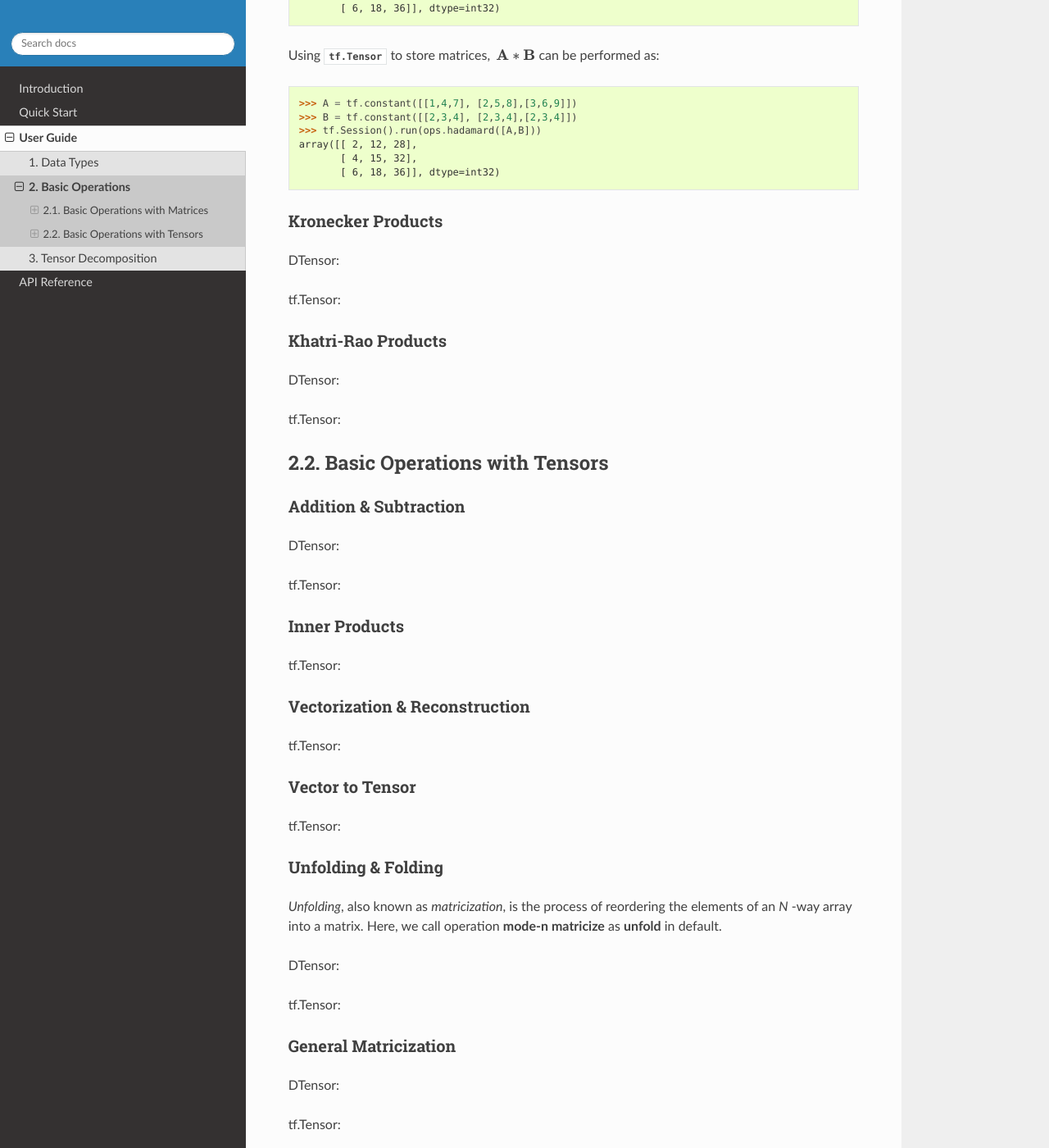
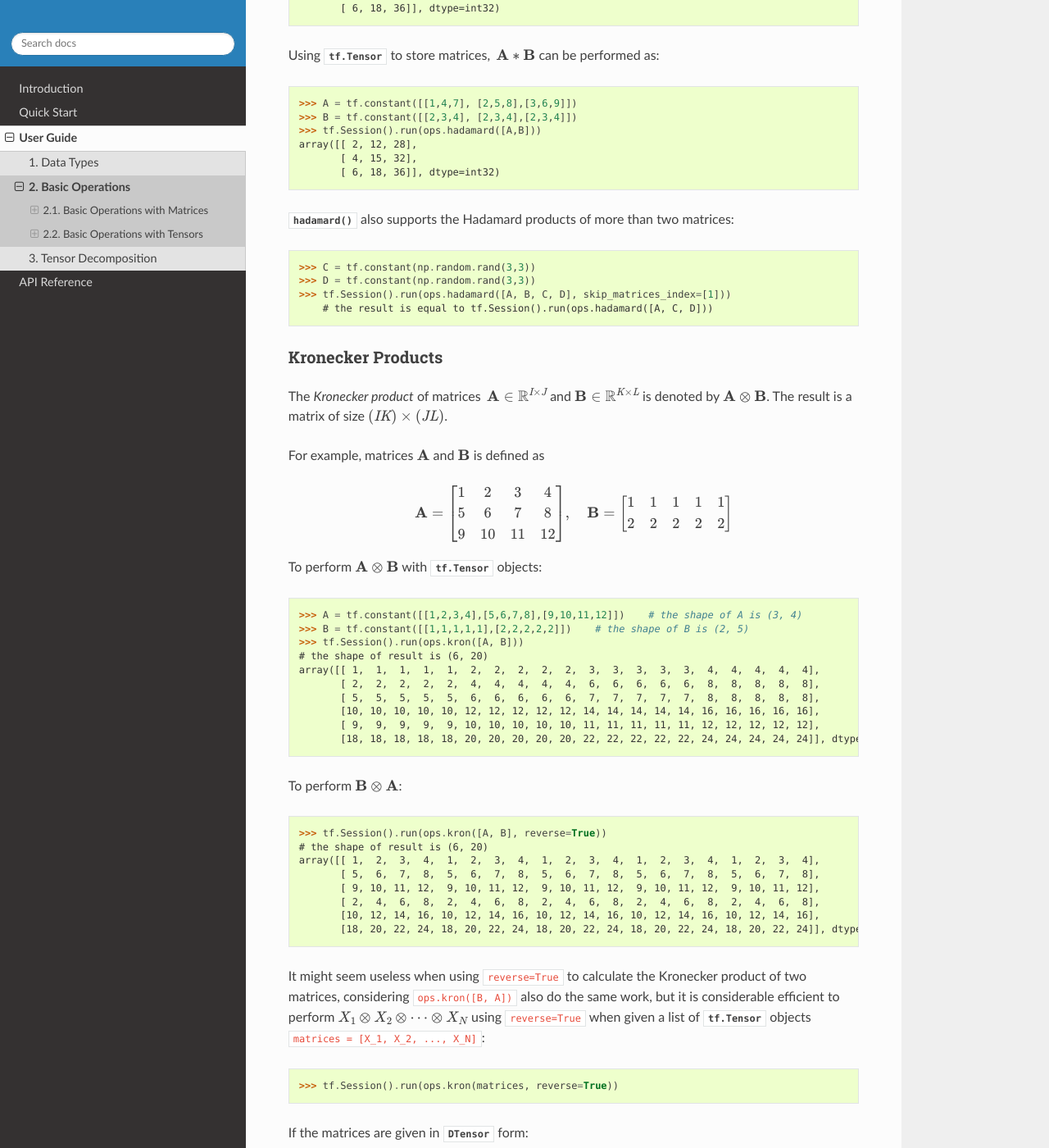
Before and after one commit to Large-Scale-Tensor-Decomposition/TensorD, a Sphinx documentation site: the page built from docs/source/guide_basic_ops.rst, in a window 1280 px wide and 1400 px high, scrolled down 949 px. Shown: the whole window at 82% size. Built offline with Sphinx 7.4.7 and the Read the Docs theme 2.0.0, drawn with Linux system fonts in a browser that asks for light colours; pages that are not in the unit, such as notebooks, are missing from menus; some of the changed text lies outside the part shown.

Commit message:
Add Kronecker product

```diff
--- a/docs/source/guide_basic_ops.rst
+++ b/docs/source/guide_basic_ops.rst
@@ -72,13 +72,104 @@ Using :class:`tf.Tensor` to store matrices, :math:`\, \mathbf{A} \ast \mathbf{B}
           [ 4, 15, 32],
           [ 6, 18, 36]], dtype=int32)
 
+:func:`hadamard` also supports the Hadamard products of more than two matrices:
 
+.. code-block:: python
+
+   >>> C = tf.constant(np.random.rand(3,3))
+   >>> D = tf.constant(np.random.rand(3,3))
+   >>> tf.Session().run(ops.hadamard([A, B, C, D], skip_matrices_index=[1]))
+       # the result is equal to tf.Session().run(ops.hadamard([A, C, D]))
 
 Kronecker Products
 ^^^^^^^^^^^^^^^^^^
-DTensor:
+The *Kronecker product* of matrices :math:`\, \mathbf{A} \in \mathbb{R}^{\mathit{I} \times \mathit{J}}`
+and :math:`\mathbf{B} \in \mathbb{R}^{\mathit{K} \times \mathit{L}}` is denoted by :math:`\mathbf{A} \otimes \mathbf{B}`.
+The result is a matrix of size :math:`(\mathit{IK}) \times (\mathit{JL})`.
 
-tf.Tensor:
+For example, matrices :math:`\mathbf{A}` and :math:`\mathbf{B}` is defined as
+
+.. math::
+   \mathbf{A} =
+   \left[
+   \begin{matrix}
+   1   & 2   & 3   & 4\\
+   5   & 6   & 7   & 8\\
+   9   & 10  & 11  & 12
+   \end{matrix}
+   \right] , \quad \mathbf{B} = \left[
+                                \begin{matrix}
+   1 & 1 & 1 & 1 & 1\\
+   2 & 2 & 2 & 2 & 2
+                                \end{matrix}
+                                \right]
+To perform :math:`\mathbf{A} \otimes \mathbf{B}` with :class:`tf.Tensor` objects:
+
+.. code-block:: python
+
+   >>> A = tf.constant([[1,2,3,4],[5,6,7,8],[9,10,11,12]])    # the shape of A is (3, 4)
+   >>> B = tf.constant([[1,1,1,1,1],[2,2,2,2,2]])    # the shape of B is (2, 5)
+   >>> tf.Session().run(ops.kron([A, B]))
+   # the shape of result is (6, 20)
+   array([[ 1,  1,  1,  1,  1,  2,  2,  2,  2,  2,  3,  3,  3,  3,  3,  4,  4,  4,  4,  4],
+          [ 2,  2,  2,  2,  2,  4,  4,  4,  4,  4,  6,  6,  6,  6,  6,  8,  8,  8,  8,  8],
+          [ 5,  5,  5,  5,  5,  6,  6,  6,  6,  6,  7,  7,  7,  7,  7,  8,  8,  8,  8,  8],
+          [10, 10, 10, 10, 10, 12, 12, 12, 12, 12, 14, 14, 14, 14, 14, 16, 16, 16, 16, 16],
+          [ 9,  9,  9,  9,  9, 10, 10, 10, 10, 10, 11, 11, 11, 11, 11, 12, 12, 12, 12, 12],
+          [18, 18, 18, 18, 18, 20, 20, 20, 20, 20, 22, 22, 22, 22, 22, 24, 24, 24, 24, 24]], dtype=int32)
+
+To perform :math:`\mathbf{B} \otimes \mathbf{A}`:
+
+.. code-block:: python
+
+   >>> tf.Session().run(ops.kron([A, B], reverse=True))
+   # the shape of result is (6, 20)
+   array([[ 1,  2,  3,  4,  1,  2,  3,  4,  1,  2,  3,  4,  1,  2,  3,  4,  1,  2,  3,  4],
+          [ 5,  6,  7,  8,  5,  6,  7,  8,  5,  6,  7,  8,  5,  6,  7,  8,  5,  6,  7,  8],
+          [ 9, 10, 11, 12,  9, 10, 11, 12,  9, 10, 11, 12,  9, 10, 11, 12,  9, 10, 11, 12],
+          [ 2,  4,  6,  8,  2,  4,  6,  8,  2,  4,  6,  8,  2,  4,  6,  8,  2,  4,  6,  8],
+          [10, 12, 14, 16, 10, 12, 14, 16, 10, 12, 14, 16, 10, 12, 14, 16, 10, 12, 14, 16],
+          [18, 20, 22, 24, 18, 20, 22, 24, 18, 20, 22, 24, 18, 20, 22, 24, 18, 20, 22, 24]], dtype=int32)
+
+It might seem useless when using ``reverse=True`` to calculate the Kronecker product of two matrices, considering ``ops.kron([B, A])``
+also do the same work, but it is considerable efficient to perform :math:`X_1 \otimes X_2 \otimes \cdots \otimes X_N` using ``reverse=True`` when
+given a list of :class:`tf.Tensor` objects ``matrices = [X_1, X_2, ..., X_N]``:
+
+.. code-block:: python
+
+   >>> tf.Session().run(ops.kron(matrices, reverse=True))
+
+If the matrices are given in :class:`DTensor` form:
+
+.. code-block:: python
+
+   >>> A = DTensor(tf.constant([[1,2,3,4],[5,6,7,8],[9,10,11,12]]))
+   >>> dtensor_B = DTensor(tf.constant([[1,1,1,1,1],[2,2,2,2,2]]))
+   >>> tf_B = tf.constant([[1,1,1,1,1],[2,2,2,2,2]])
+
+Then :math:`\mathbf{A} \otimes \mathbf{B}` can be performed as:
+
+.. code-block:: python
+
+   >>> tf.Session().run(A.kron(dtensor_B).T)    # A.kron(dtensor_B) returns a DTensor
+   array([[ 1,  1,  1,  1,  1,  2,  2,  2,  2,  2,  3,  3,  3,  3,  3,  4,  4,  4,  4,  4],
+          [ 2,  2,  2,  2,  2,  4,  4,  4,  4,  4,  6,  6,  6,  6,  6,  8,  8,  8,  8,  8],
+          [ 5,  5,  5,  5,  5,  6,  6,  6,  6,  6,  7,  7,  7,  7,  7,  8,  8,  8,  8,  8],
+          [10, 10, 10, 10, 10, 12, 12, 12, 12, 12, 14, 14, 14, 14, 14, 16, 16, 16, 16, 16],
+          [ 9,  9,  9,  9,  9, 10, 10, 10, 10, 10, 11, 11, 11, 11, 11, 12, 12, 12, 12, 12],
+          [18, 18, 18, 18, 18, 20, 20, 20, 20, 20, 22, 22, 22, 22, 22, 24, 24, 24, 24, 24]], dtype=int32)
+
+or
+
+.. code-block:: python
+
+   >>> tf.Session().run(A.kron(tf_B).T)    # A.kron(tf_B) returns a DTensor
+   array([[ 1,  1,  1,  1,  1,  2,  2,  2,  2,  2,  3,  3,  3,  3,  3,  4,  4,  4,  4,  4],
+          [ 2,  2,  2,  2,  2,  4,  4,  4,  4,  4,  6,  6,  6,  6,  6,  8,  8,  8,  8,  8],
+          [ 5,  5,  5,  5,  5,  6,  6,  6,  6,  6,  7,  7,  7,  7,  7,  8,  8,  8,  8,  8],
+          [10, 10, 10, 10, 10, 12, 12, 12, 12, 12, 14, 14, 14, 14, 14, 16, 16, 16, 16, 16],
+          [ 9,  9,  9,  9,  9, 10, 10, 10, 10, 10, 11, 11, 11, 11, 11, 12, 12, 12, 12, 12],
+          [18, 18, 18, 18, 18, 20, 20, 20, 20, 20, 22, 22, 22, 22, 22, 24, 24, 24, 24, 24]], dtype=int32)
 
 
 
```
Also changed, not shown: docs/source/guide_data.rst (+10 -8 lines).
